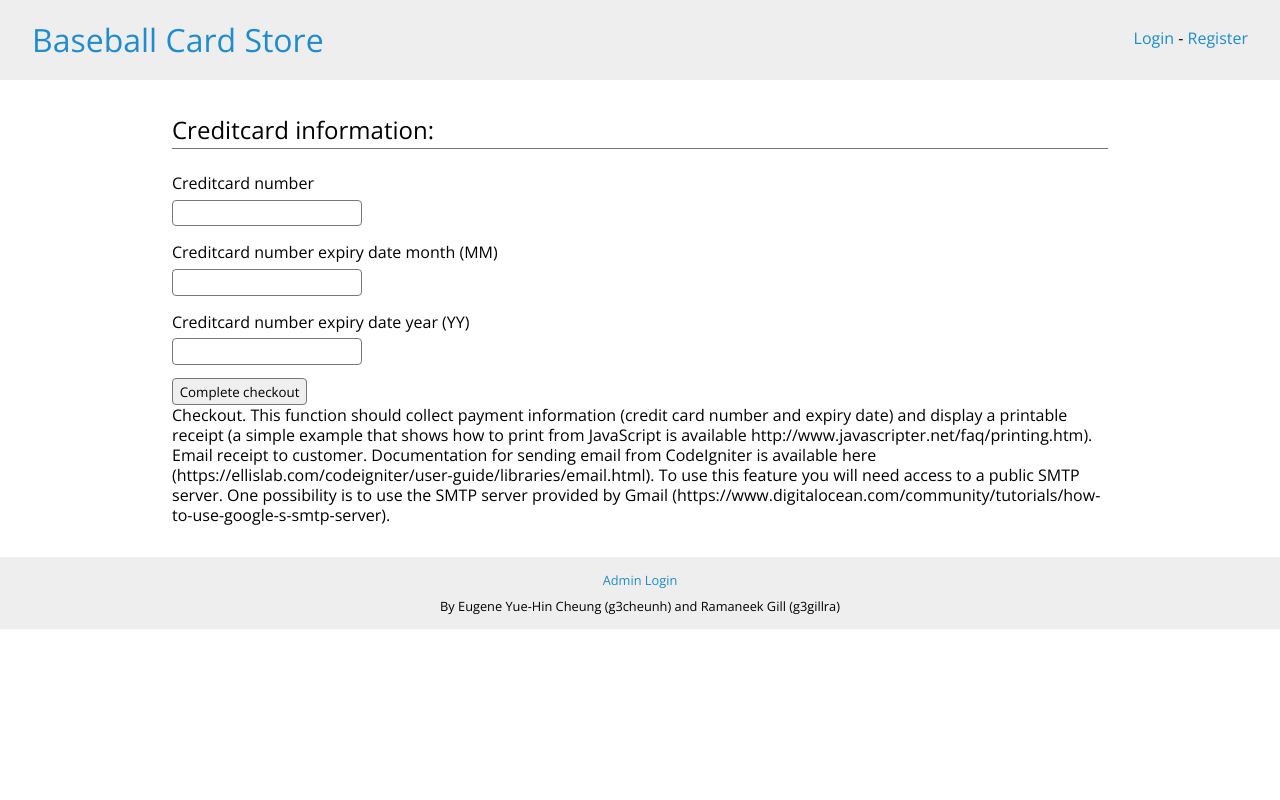
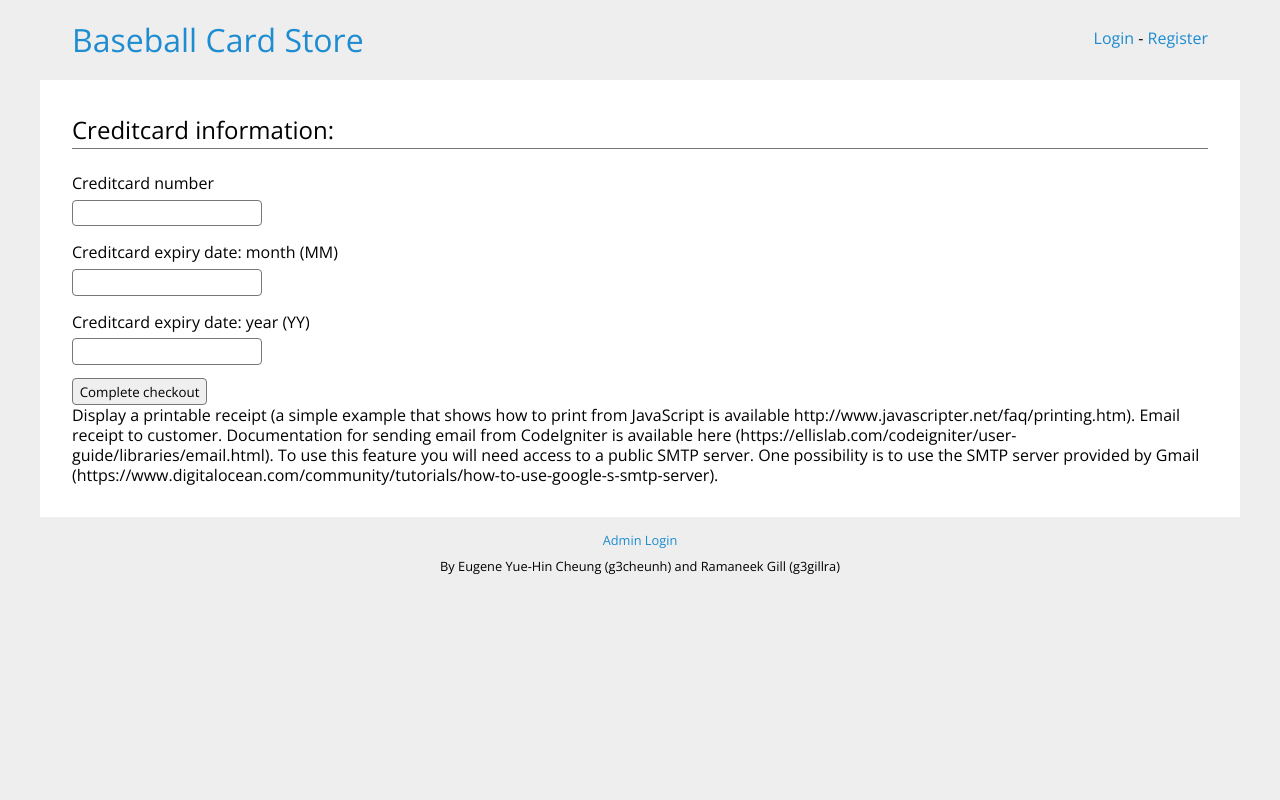
Before and after one commit to RamaneekGill/CSC309-Fall-2014, a CodeIgniter app: page /cart/purchase in a window 1280 px wide. Run offline with CodeIgniter, Linux system fonts and the light colour scheme.

Commit message:
Receipt work and style tweaks

```diff
--- a/A3/estore/application/controllers/cart.php
+++ b/A3/estore/application/controllers/cart.php
@@ -104,9 +104,9 @@ class Cart extends MY_Controller {
 
   public function purchase() {
     $this->load->library('form_validation');
-    $this->form_validation->set_rules('card_number', 'Credit card number', 'required|numeric|length[16]');
-    $this->form_validation->set_rules('card_expiry_month', 'Credit card expiry date (month)', 'required|numeric|length[2]');
-    $this->form_validation->set_rules('card_expiry_year', 'Credit card expiry date (year)', 'required|numeric|length[2]');
+    $this->form_validation->set_rules('card_number', 'Creditcard number', 'required|numeric|length[16]');
+    $this->form_validation->set_rules('card_expiry_month', 'Creditcard expiry date (month)', 'required|numeric|length[2]');
+    $this->form_validation->set_rules('card_expiry_year', 'Creditcard expiry date (year)', 'required|numeric|length[2]');
 
     if ($this->form_validation->run() === TRUE) {
       $card_number       = $this->input->get_post('card_number');
@@ -126,20 +126,44 @@ class Cart extends MY_Controller {
 
       $this->order_model->insert($order);
 
-      redirect("/cart/receipt/$order->id", 'refresh');
+      $this->session->set_userdata('order', serialize($order));
+
+      redirect("/cart/receipt/", 'refresh');
     } else {
       $this->loadView('Complete Purchase', 'cart/checkout.php');
     }
   }
 
-  public function receipt($id) {
-    $this->load->model('order_model');
-    $order = $this->order_model->get($id);
+  public function receipt() {
+    $order = unserialize($this->session->userdata('order'));
     $data['order'] = $order;
+
+    $session_cart = $this->session->userdata('session_cart');
+    $data['cart_items'] = array();
+
+    if (is_array($session_cart)) {
+      foreach ($session_cart as $index=>$item) {
+        $order_item = unserialize($item);
+
+        $this->load->model('product_model');
+        $product = $this->product_model->get($order_item->product_id);
+
+        $price = $order_item->quantity * $product->price;
+
+        $cart_item = array(
+                       'name'     => $product->name,
+                       'quantity' => $order_item->quantity,
+                       'price'    => $price
+                     );
+
+        array_push($data['cart_items'], $cart_item);
+      }
+    }
 
     $this->loadView('Receipt', 'cart/receipt.php', $data);
 
-    $this->session->unset_userdata('session_cart');
+    // $this->session->unset_userdata('session_cart');
+    // $this->session->unset_userdata('order');
   }
 
 }
--- a/A3/estore/application/views/cart/cart.php
+++ b/A3/estore/application/views/cart/cart.php
@@ -19,7 +19,7 @@
           <td><?php echo $item["name"] ?></td>
           <td><?php echo $item["quantity"] ?> (<?php echo anchor("cart/update/$item[id]/1", '+1') ?> / <?php echo anchor("cart/update/$item[id]/-1", '-1') ?>)</td>
           <td><?php echo anchor("cart/remove/$item[id]", 'Remove') ?></td>
-          <td>$<?php echo $item["price"] ?></td>
+          <td class="table-price">$<?php echo $item["price"] ?></td>
         </tr>
       <?php endforeach; ?>
     <?php else: ?>
--- a/A3/estore/application/views/cart/checkout.php
+++ b/A3/estore/application/views/cart/checkout.php
@@ -7,11 +7,11 @@
   echo form_error('card_number');
   echo form_input('card_number', set_value('card_number'), 'required');
 
-  echo form_label('Creditcard number expiry date month (MM)');
+  echo form_label('Creditcard expiry date: month (MM)');
   echo form_error('card_expiry_month');
   echo form_input('card_expiry_month', set_value('card_expiry_month'), 'required');
 
-  echo form_label('Creditcard number expiry date year (YY)');
+  echo form_label('Creditcard expiry date: year (YY)');
   echo form_error('card_expiry_year');
   echo form_input('card_expiry_year', set_value('card_expiry_year'), 'required');
 ?>
@@ -21,8 +21,9 @@
   echo form_close();
 ?>
 
-Checkout. This function should collect payment information (credit card number and expiry date) and
-display a printable receipt (a simple example that shows how to print from JavaScript is available http://www.javascripter.net/faq/printing.htm).
+Display a printable receipt (a simple example that shows how to print from JavaScript is available http://www.javascripter.net/faq/printing.htm).
 
-Email receipt to customer. Documentation for sending email from CodeIgniter is available here (https://ellislab.com/codeigniter/user-guide/libraries/email.html).
-To use this feature you will need access to a public SMTP server. One possibility is to use the SMTP server provided by Gmail (https://www.digitalocean.com/community/tutorials/how-to-use-google-s-smtp-server).
+Email receipt to customer.
+Documentation for sending email from CodeIgniter is available here (https://ellislab.com/codeigniter/user-guide/libraries/email.html).
+To use this feature you will need access to a public SMTP server.
+One possibility is to use the SMTP server provided by Gmail (https://www.digitalocean.com/community/tutorials/how-to-use-google-s-smtp-server).
--- a/A3/estore/css/template.css
+++ b/A3/estore/css/template.css
@@ -14,6 +14,7 @@ body {
 }
 
 body {
+  background-color: #eee;
   color: #000;
   font: 400 16px/20px 'Open Sans', Arial, Verdana, sans-serif;
 }
@@ -86,7 +87,12 @@ td {
   padding: 0.25em 0.5em;
 }
 
+thead th {
+  border-bottom-width: 2px;
+}
+
 tfoot td {
+  border-top-width: 2px;
   text-align: right;
 }
 
@@ -94,7 +100,6 @@ tfoot td {
 /* Header */
 
 header {
-  background-color: #eee;
   height: 80px;
   padding: 1em 2em;
 }
@@ -109,15 +114,26 @@ header {
     text-align: right;
   }
 
+  @media print {
+    nav#user {
+      display: none;
+    }
+  }
+
 
 /* Footer */
 
 footer {
-  background-color: #eee;
   font-size: 0.8em;
   padding: 1em 2em;
   text-align: center;
 }
+
+  @media print {
+    footer {
+      display: none;
+    }
+  }
 
   #login-link {
     display: block;
@@ -125,12 +141,17 @@ footer {
   }
 
 
-
 /* Content */
 
+header,
+footer,
 section#main {
   margin: 0 auto;
-  max-width: 1000px;
+  max-width: 1200px;
+}
+
+section#main {
+  background-color: #fff;
   padding: 2em;
 }
 
@@ -184,6 +205,10 @@ section#main {
 
 /* Cart */
 
+.table-price {
+  text-align: right;
+}
+
 #checkout-actions {
   margin-top: 2em;
   text-align: right;
@@ -192,6 +217,10 @@ section#main {
   .checkout-btn {
     margin-left: 1em;
   }
+
+#receipt-info {
+  margin-bottom: 1em;
+}
 
 
 /* Admin stuff */
```
Also changed, not shown: A3/estore/application/views/cart/receipt.php (+17 -21 lines).
